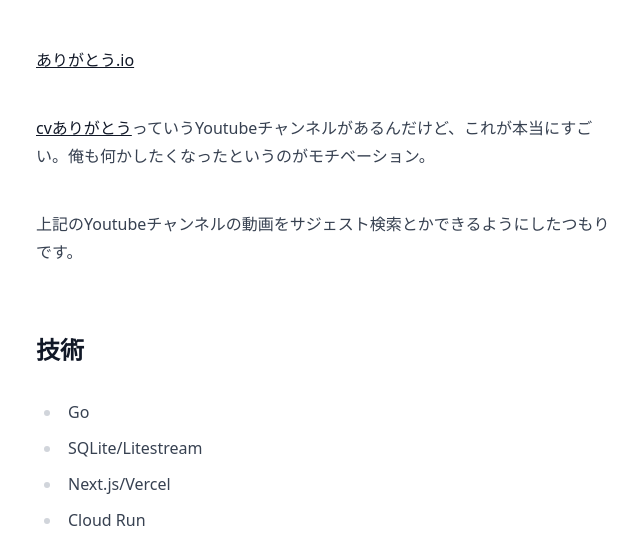
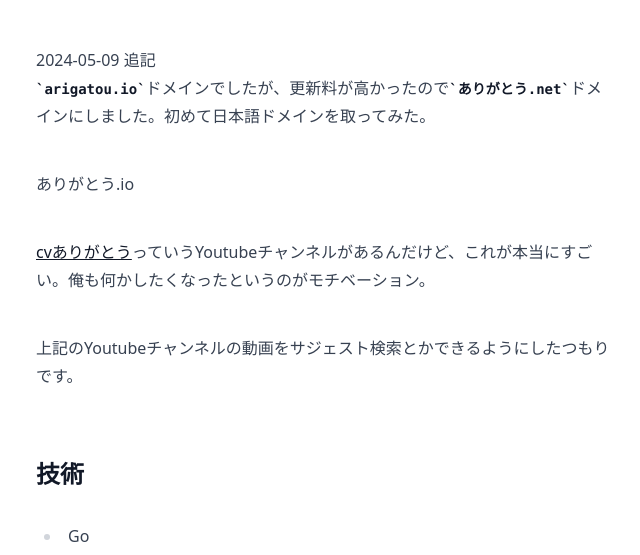
Before and after one commit to putcut/blog, an Astro site: page /arigatou-io in a window 1280 px wide. Shown: the part 198-753 px from the top of the page, without its empty margins (316-956 px from the left). Built offline with nearby package versions, Linux system fonts and the light colour scheme; Astro itself is replaced by a stand-in of ours.

Commit message:
ドメイン変更について追記

```diff
--- a/src/content/post/arigatou-io.mdx
+++ b/src/content/post/arigatou-io.mdx
@@ -3,7 +3,10 @@ title: ありがとう.io
 pubDate: 2023-05-28
 ---
 
-[ありがとう.io](https://www.arigatou.io/)
+2024-05-09 追記
+`arigatou.io`ドメインでしたが、更新料が高かったので`ありがとう.net`ドメインにしました。初めて日本語ドメインを取ってみた。
+
+ありがとう.io
 
 [cvありがとう](https://www.youtube.com/@cv3395)っていうYoutubeチャンネルがあるんだけど、これが本当にすごい。俺も何かしたくなったというのがモチベーション。
 
```
